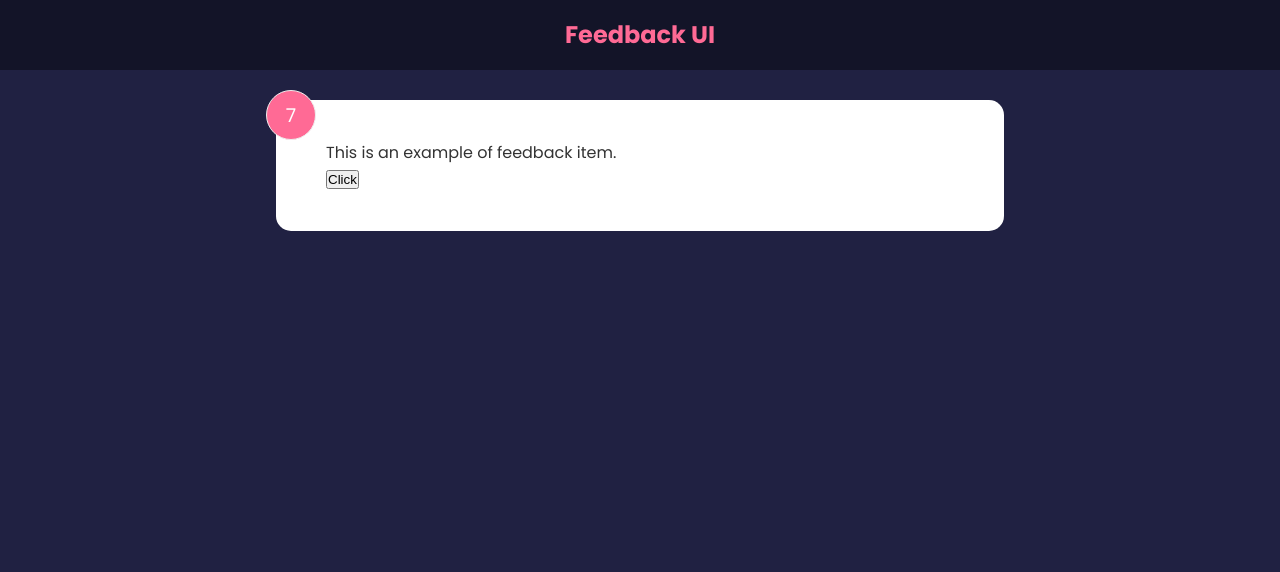
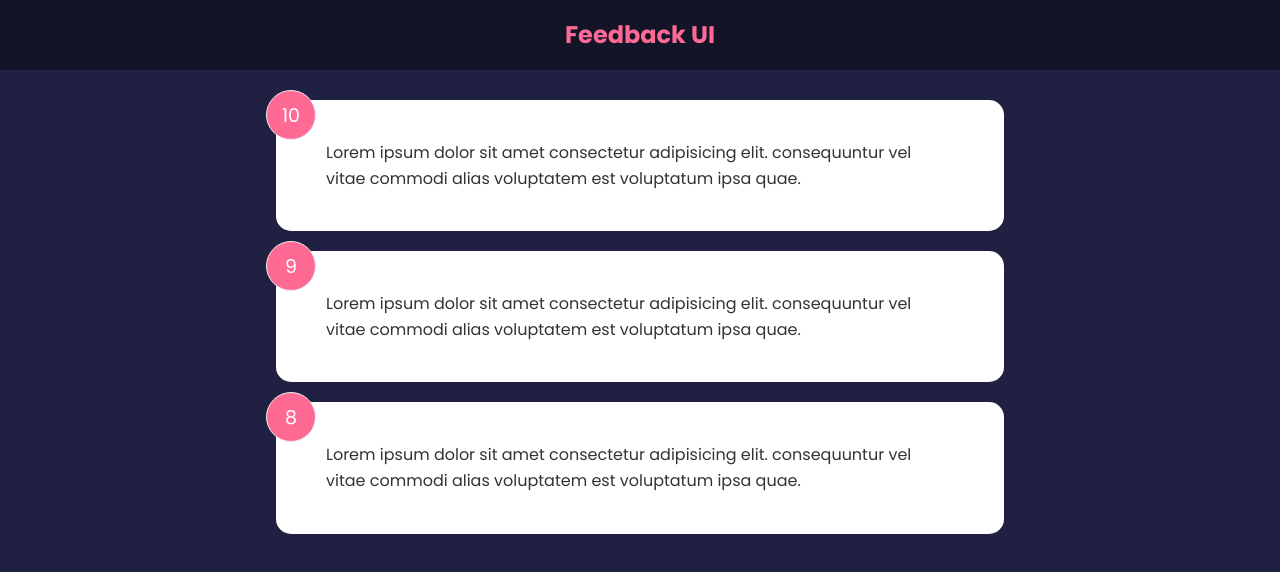
Before and after one commit to factoryuser1/Feedback-App, a React (Create React App) app: page / in a window 1280 px wide. Shown: the top 572 px of the page. Built offline with nearby package versions, Linux system fonts and the light colour scheme.

Commit message:
Created FeedbackList

```diff
--- a/src/App.js
+++ b/src/App.js
@@ -1,15 +1,20 @@
 import React from 'react';
+import { useState} from "react";
 import Header from "./components/Header";
-import FeedbackItem from "./components/FeedbackItem";
+import FeedbackData from "./data/FeedbackData";
+import FeedbackList from "./components/FeedbackList";
 
 
-function App(props) {
+
+function App() {
+
+    const [feedback, setFeedback] = useState(FeedbackData);
 
     return (
         <>
             <Header />
             <div className='container'>
-                <FeedbackItem />
+                <FeedbackList feedback={feedback}/>
             </div>
         </>
 
--- a/src/components/FeedbackItem.jsx
+++ b/src/components/FeedbackItem.jsx
@@ -1,25 +1,10 @@
 import React from 'react';
-import {useState} from "react";
 
-function FeedbackItem(props) {
-    const [rating, setRating] = useState(7);
-    const [text, setText] = useState('This is an example of feedback item.')
-
-    const handleClick = () => {
-        setRating((prev) => {
-            console.log(prev);
-            return prev +1;
-        });
-
-    };
-
+function FeedbackItem({item}) {
     return (
         <div className='card'>
-            <div className="num-display">{rating}</div>
-                <div className="text-display">
-                    {text}
-                </div>
-            <button onClick={handleClick}>Click</button>
+            <div className="num-display">{item.rating}</div>
+                <div className="text-display">{item.text}</div>
         </div>
     );
 }
--- /dev/null
+++ b/src/components/FeedbackList.jsx
@@ -0,0 +1,22 @@
+import React from 'react';
+import FeedbackItem from "./FeedbackItem";
+
+function FeedbackList({ feedback }) {
+    if(!feedback || feedback.length === 0){
+        return <p>No Feedback Yet</p>
+    }
+    return (
+        <div className='feedback-list'>
+            {
+                feedback.map((item) => (
+                <FeedbackItem key={item.id}
+                              item={item}
+                />
+                    )
+                )
+            }
+        </div>
+    );
+}
+
+export default FeedbackList;
--- /dev/null
+++ b/src/data/FeedbackData.js
@@ -0,0 +1,19 @@
+const FeedbackData = [
+    {
+        id: 1,
+        rating: 10,
+        text: 'Lorem ipsum dolor sit amet consectetur adipisicing elit. consequuntur vel vitae commodi alias voluptatem est voluptatum ipsa quae.',
+    },
+    {
+        id: 2,
+        rating: 9,
+        text: 'Lorem ipsum dolor sit amet consectetur adipisicing elit. consequuntur vel vitae commodi alias voluptatem est voluptatum ipsa quae.',
+    },
+    {
+        id: 3,
+        rating: 8,
+        text: 'Lorem ipsum dolor sit amet consectetur adipisicing elit. consequuntur vel vitae commodi alias voluptatem est voluptatum ipsa quae.',
+    },
+]
+
+export default FeedbackData
```
